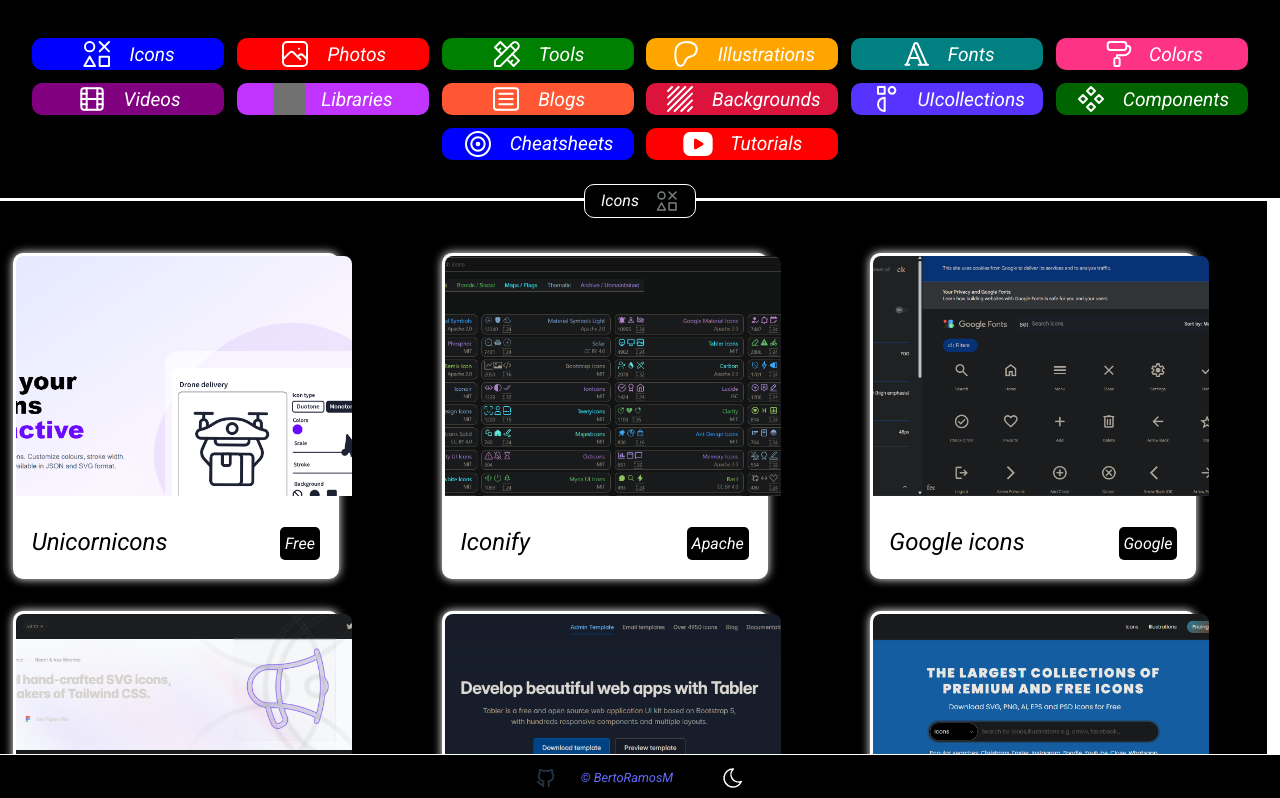
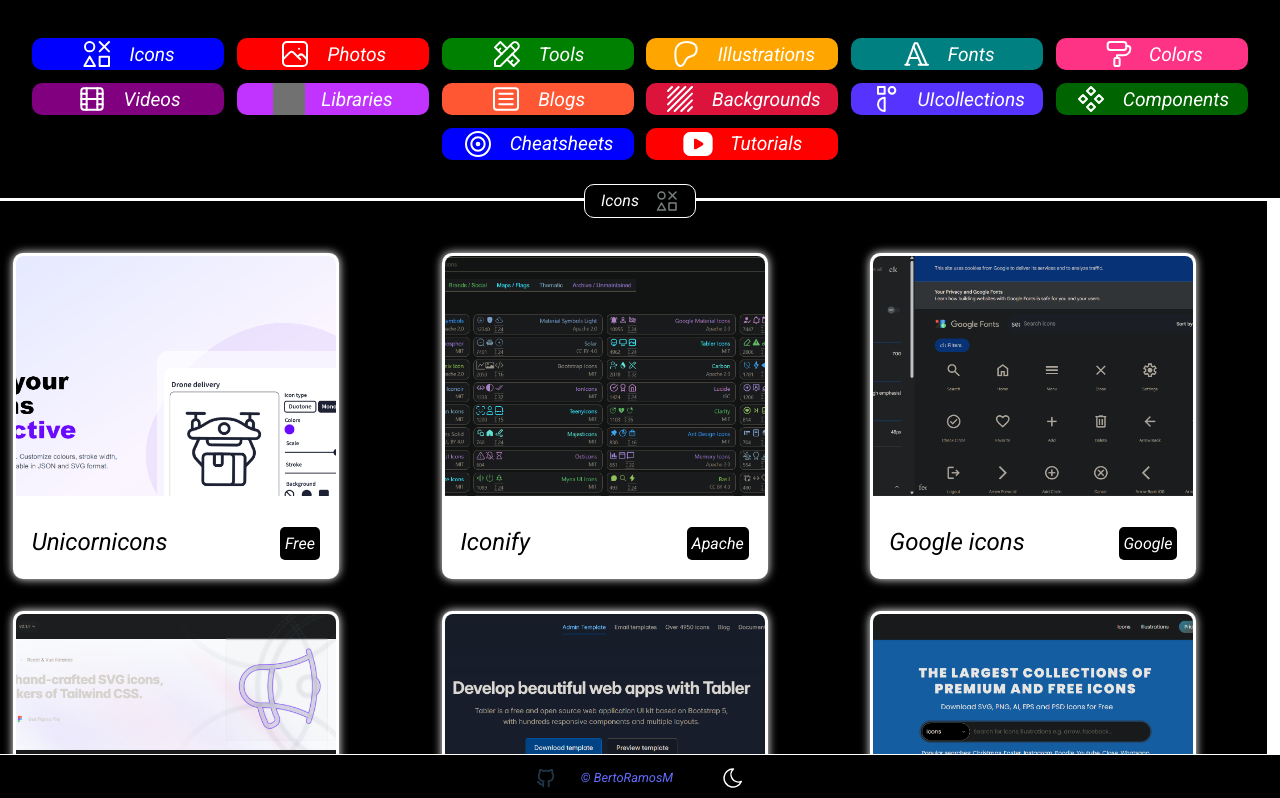
Before and after one commit to BertoRamosM/Forgweb, a React (Vite) app: page / in a window 1280 px wide. Shown: the top 798 px of the page. Built offline with nearby package versions, Linux system fonts and the light colour scheme; grey boxes are pictures that could not be loaded.

Commit message:
fixing weight

```diff
--- a/src/App.css
+++ b/src/App.css
@@ -6,7 +6,7 @@
 }
 
 html, body, #root {
-  width: 100%;
+  max-width: 100%;
   height: auto;
   margin: 0;
   padding: 0;
--- a/src/components/GalleryCards.jsx
+++ b/src/components/GalleryCards.jsx
@@ -29,7 +29,7 @@
 
 const CardImg = styled.img`
   height: 15rem;
-  width: 21rem;
+  width: 20rem;
   position: absolute;
   top: 0;
   left: 0;
```
